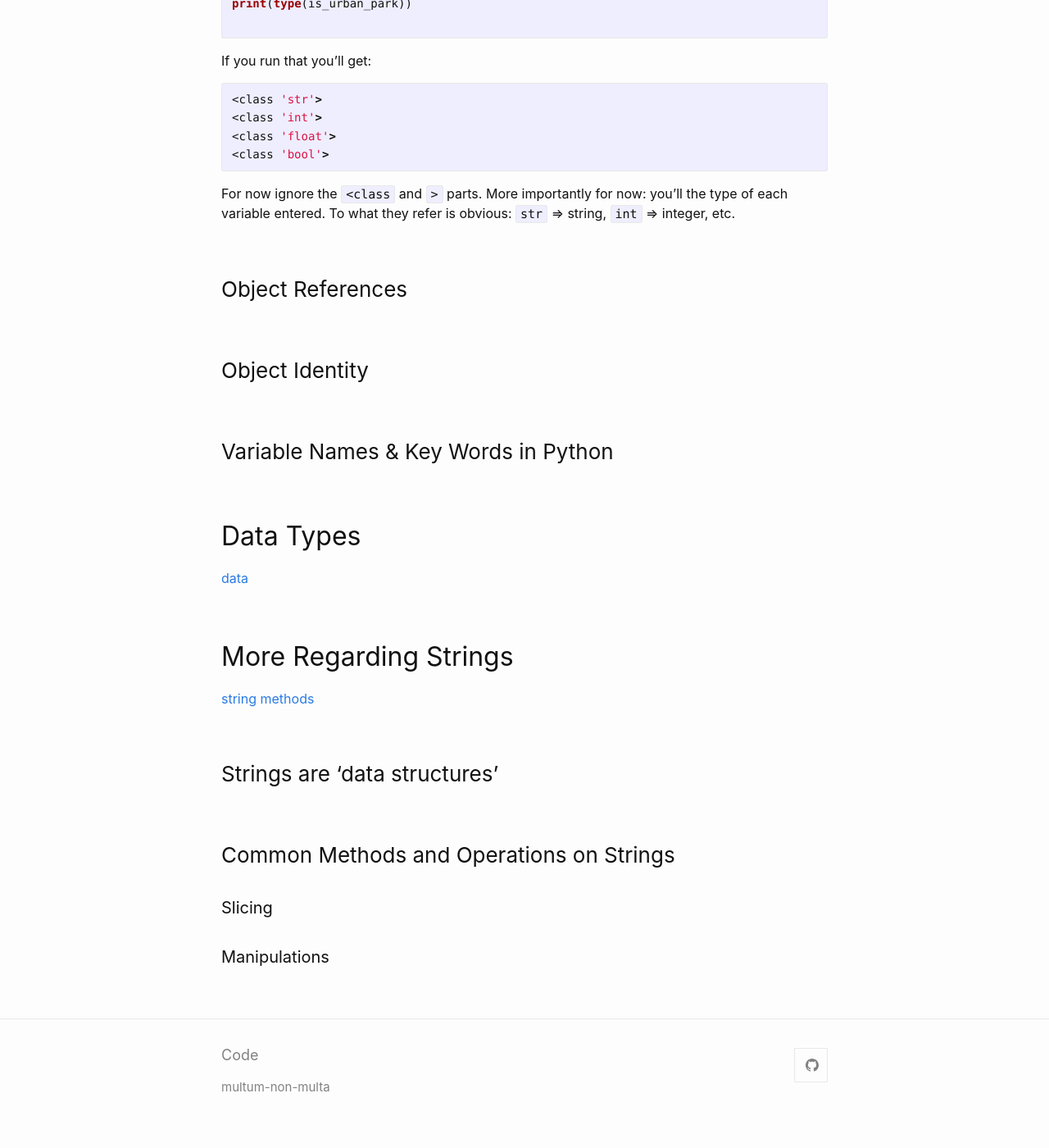
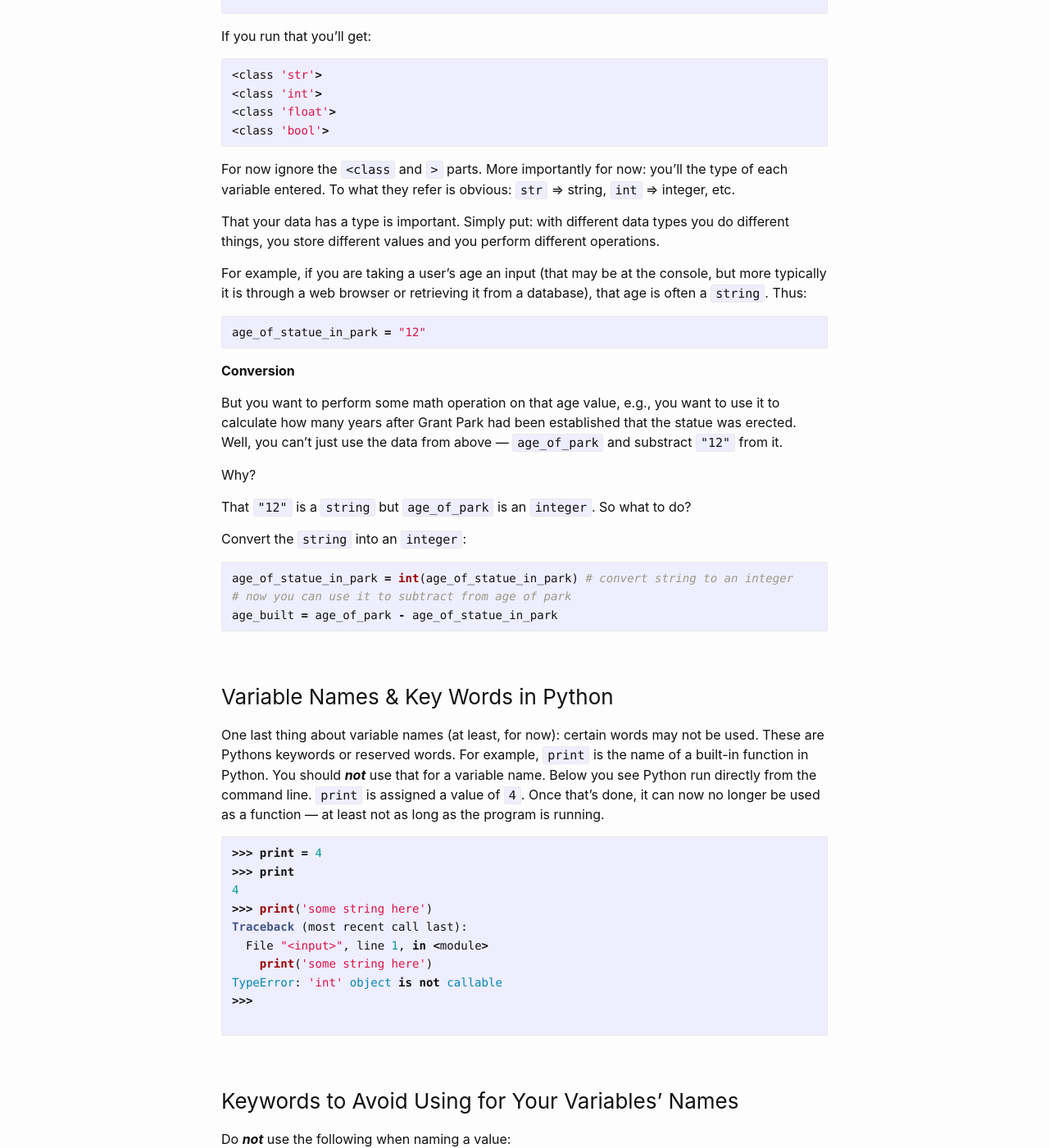
Before and after one commit to multum-non-multa/code, a Jekyll site: the page built from _posts/2021-08-31-variables-string-methods-functions.md, in a window 1280 px wide and 1400 px high, scrolled down 2797 px. Shown: the whole window at 82% size. Built offline with Jekyll 4.4.1, drawn with Linux system fonts in a browser that asks for light colours; some of the changed text lies outside the part shown.

Commit message:
post of 08 31

````diff
--- a/_posts/2021-08-31-variables-string-methods-functions.md
+++ b/_posts/2021-08-31-variables-string-methods-functions.md
@@ -1,6 +1,6 @@
 ---
 layout: post
-title: "More On Variables and Strings"
+title: "Variables, Data Types, and More on Strings"
 ---
 
 
@@ -19,10 +19,6 @@ title: "More On Variables and Strings"
     Variable Use
 
     Variable Types in Python
-
-    Object References
-
-    Object Identity
 
     Variable Names & Key Words in Python
 
@@ -125,17 +121,98 @@ If you run that you'll get:
 
 For now ignore the `<class` and `>` parts.  More importantly for now: you'll the type of each variable entered.  To what they refer is obvious: `str` => string, `int` => integer, etc.
 
+That your data has a type is important.  Simply put: with different data types you do different things, you store different values and you perform different operations.
 
+For example, if you are taking a user's age an input (that may be at the console, but more typically it is through a web browser or retrieving it from a database), that age is often a `string`.  Thus:
 
-### Object References
+```python
+age_of_statue_in_park = "12"
+```
 
-### Object Identity
+__Conversion__
+
+But you want to perform some math operation on that age value, e.g., you want to use it to calculate how many years after Grant Park had been established that the statue was erected.  Well, you can't just use the data from above --- `age_of_park` and substract `"12"` from it.
+
+Why?
+
+That `"12"` is a `string` but `age_of_park` is an `integer`.  So what to do?
+
+Convert the `string` into an `integer`:
+
+```python
+age_of_statue_in_park = int(age_of_statue_in_park) # convert string to an integer
+# now you can use it to subtract from age of park
+age_built = age_of_park - age_of_statue_in_park
+```
 
 ### Variable Names & Key Words in Python
+
+One last thing about variable names (at least, for now):  certain words may not be used. These are Pythons keywords or reserved words.  For example, `print` is the name of a built-in function in Python.  You should ___not___ use that for a variable name.  Below you see Python run directly from the command line.  `print` is assigned a value of `4`.  Once that's done, it can now no longer be used as a function --- at least not as long as the program is running.
+
+```python
+>>> print = 4
+>>> print
+4
+>>> print('some string here')
+Traceback (most recent call last):
+  File "<input>", line 1, in <module>
+    print('some string here')
+TypeError: 'int' object is not callable
+>>>
+
+```
+
+### Keywords to Avoid Using for Your Variables' Names
+
+Do ___not___ use the following when naming a value:
+
+```
+and
+as
+assert
+async
+await
+break
+class
+continue
+def
+del
+elif
+else
+except
+False
+finally
+for
+from
+global
+if
+import
+in
+is
+lambda
+None
+nonlocal
+not
+or
+pass
+raise
+return
+True
+try
+while
+with
+yield
+```
+
+Got that?  No worries; you'll be using these keywords soon enough for their proper purposes.
+
+---
 
 ## Data Types
 
 [data](https://realpython.com/python-data-types/)
+
+---
 
 ## More Regarding Strings
 
````
Also changed, not shown: _posts/2020-09-03-numbers-conversion-etc.md (deleted, +0 -6 lines), _posts/2021-09-03-numbers-conversion-etc.md (added, +17 -0 lines), 2 other files.
